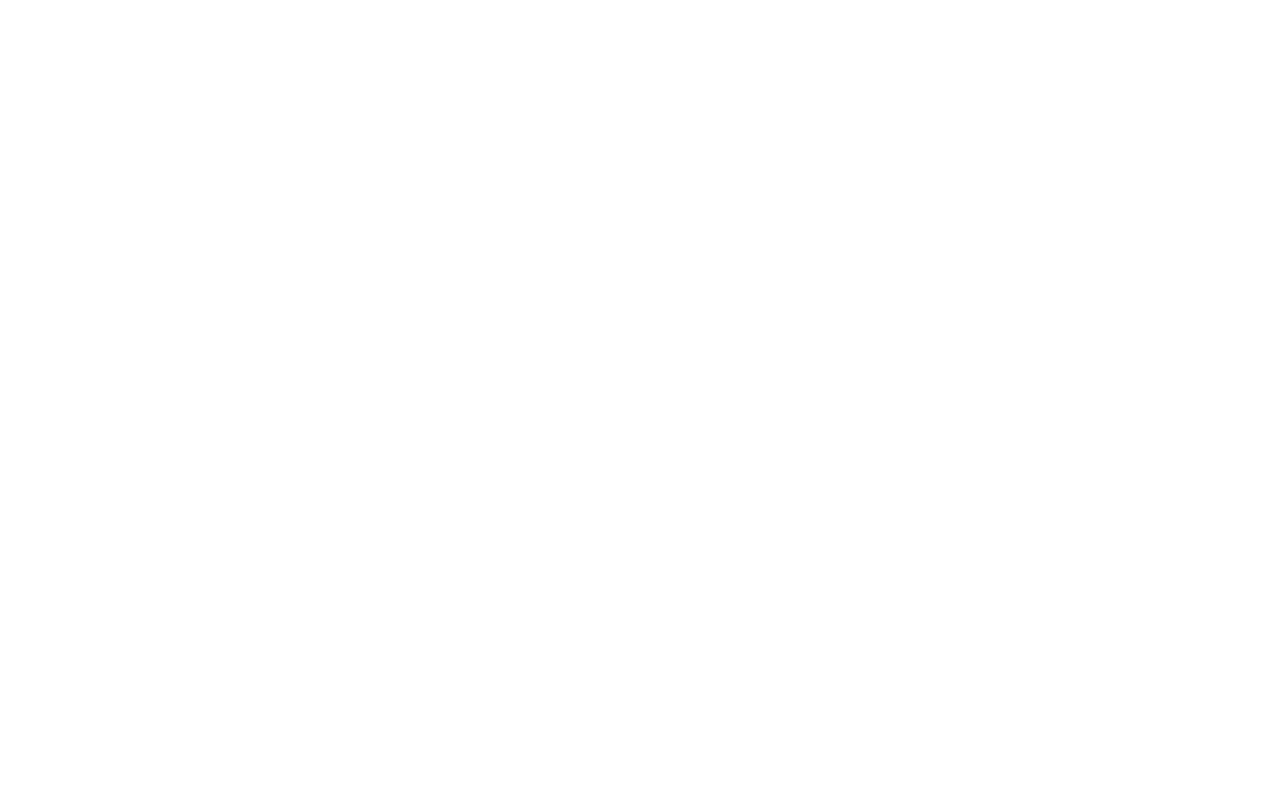
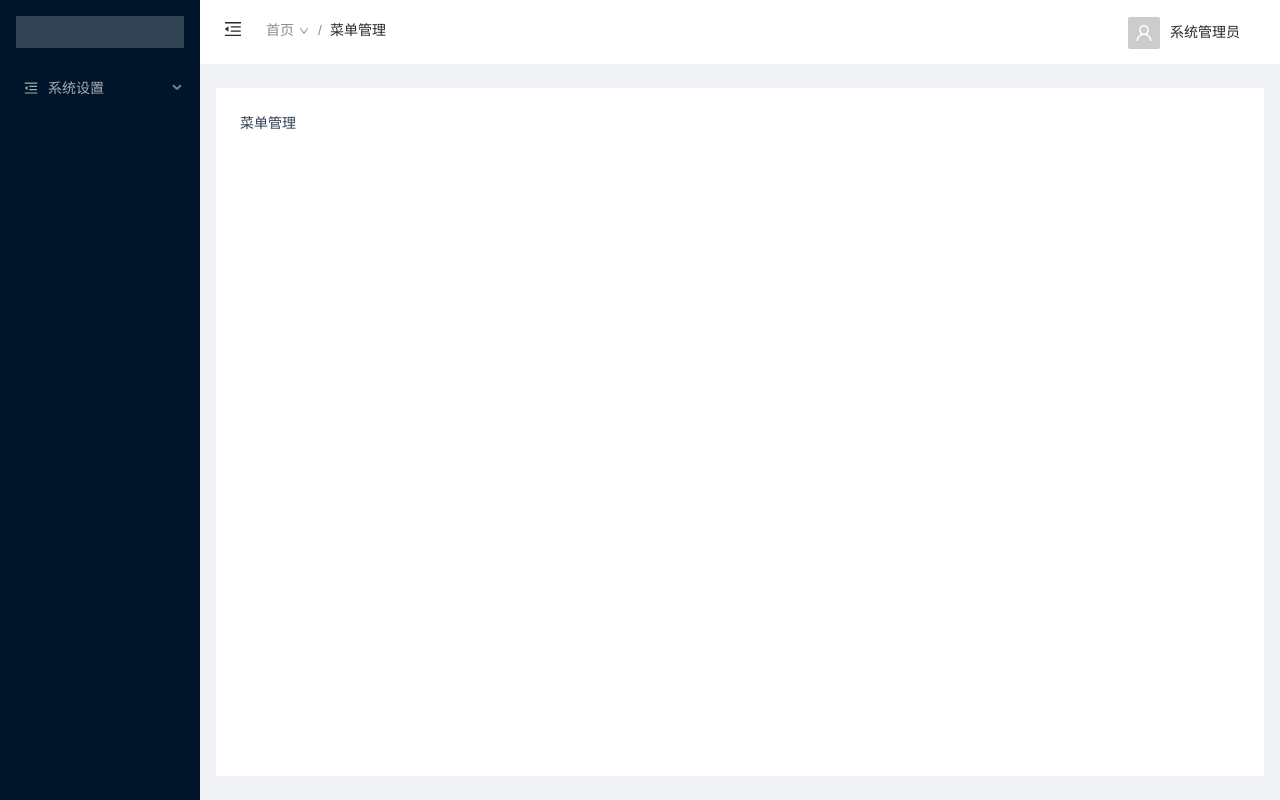
Before and after one commit to Sluggard/platadmin, a Vue app: page /menu in a window 1280 px wide. Before the commit this address had no page. Built offline with nearby package versions, Linux system fonts and the light colour scheme.

Commit message:
增加面包屑

```diff
--- a/src/components/AdminHeader.vue
+++ b/src/components/AdminHeader.vue
@@ -1,11 +1,23 @@
 <template>
-  <a-layout-header style="background: #fff; padding: 0">
+  <a-layout-header id="layout-header">
+    <div class="header-left">
       <menu-unfold-outlined
         v-if="collapsed"
         class="trigger"
         @click="changeCollapsed"
       />
       <menu-fold-outlined v-else class="trigger" @click="changeCollapsed" />
+      <a-breadcrumb :routes="routes">
+        <template #itemRender="{ route, routes, paths }">
+          <span v-if="routes.indexOf(route) === routes.length - 1">
+            {{ route.meta.title }}
+          </span>
+          <router-link v-else :to="`/${paths.join('/')}`">
+            {{ route.meta.title }}
+          </router-link>
+        </template>
+      </a-breadcrumb>
+    </div>
     <a-dropdown class="userinfo" placement="bottomCenter">
       <span>
         <a-avatar shape="square">
@@ -33,21 +45,40 @@
   </a-layout-header>
 </template>
 <script>
-import { MenuUnfoldOutlined, MenuFoldOutlined } from '@ant-design/icons-vue'
+import {
+  MenuUnfoldOutlined,
+  MenuFoldOutlined,
+  UserOutlined
+} from '@ant-design/icons-vue'
 import { mapState, mapMutations } from 'vuex'
 import { constVar } from '@/config/config'
 export default {
   name: 'admin-header',
   data() {
-    return {}
+    return { routes: [] }
   },
   components: {
     MenuUnfoldOutlined,
-    MenuFoldOutlined
+    MenuFoldOutlined,
+    UserOutlined
   },
   computed: mapState({
     collapsed: state => state.collapsed
   }),
+  watch: {
+    $route: {
+      handler: function(route) {
+        console.log(this.routes)
+        console.log(route)
+        if (route.path == '/index') {
+          this.routes = [route.matched[0]]
+        } else {
+          this.routes = route.matched
+        }
+      },
+      immediate: true
+    }
+  },
   methods: {
     ...mapMutations(['changeCollapsed']),
     logout() {
@@ -58,6 +89,37 @@
 }
 </script>
 <style lang="scss" scoped>
+#layout-header {
+  background: #fff;
+  padding: 0;
+  display: flex;
+  flex-direction: row;
+  justify-content: space-between;
+
+  .trigger {
+    font-size: 18px;
+    line-height: 64px;
+    padding: 0 24px;
+    cursor: pointer;
+    transition: color 0.3s;
+  }
+  .trigger:hover {
+    color: #1890ff;
+  }
+
+  .header-left {
+    display: flex;
+    flex-direction: row;
+
+    .ant-breadcrumb {
+      margin: auto;
+      height: 64px;
+      line-height: 64px;
+      position: relative;
+      bottom: 2px;
+    }
+  }
+
   .userinfo {
     float: right;
     margin: 0 30px;
@@ -65,4 +127,5 @@
       margin: 0 10px;
     }
   }
+}
 </style>
--- a/src/components/AdminSlider.vue
+++ b/src/components/AdminSlider.vue
@@ -20,31 +20,19 @@
   data() {
     return {
       menuList: [
-        { key: '/index', title: '1' },
         {
-          key: '2',
-          title: '2',
+          key: '/index',
+          title: '系统设置',
           children: [
-            { key: '2-1', title: '2-1' },
-            {
-              key: '2-2',
-              title: '2-2',
-              children: [
-                { key: '2-2-1', title: '2-2-1' },
-                { key: '2-2-2', title: '2-2-2' }
-              ]
-            }
+            { key: '/user', title: '用户管理' },
+            { key: '/userGroup', title: '用户组管理' },
+            { key: '/role', title: '角色管理' },
+            { key: '/menu', title: '菜单管理' },
+            { key: '/resource', title: '资源管理' },
+            { key: '/organization', title: '组织管理' },
+            { key: '/department', title: '职位管理' }
           ]
-        },
-        {
-          key: '3',
-          title: '3',
-          children: [
-            { key: '3-1', title: '3-1' },
-            { key: '3-2', title: '3-2' }
-          ]
-        },
-        { key: '4', title: '4' }
+        }
       ],
       mode: 'inline',
       theme: 'dark',
@@ -69,6 +57,9 @@
       console.log(item, 'item')
       console.log(key, 'key')
       console.log(keyPath, 'keyPath')
+      if (this.$router.path !== key) {
+        this.$router.push({ path: key })
+      }
     }
   },
   computed: mapState({
@@ -76,3 +67,10 @@
   })
 }
 </script>
+<style lang="scss" scoped>
+.logo {
+  height: 32px;
+  background: rgba(255, 255, 255, 0.2);
+  margin: 16px;
+}
+</style>
--- a/src/components/MenuList.vue
+++ b/src/components/MenuList.vue
@@ -4,9 +4,8 @@
   </a-menu-item>
   <a-sub-menu v-else :key="menu.key">
     <template #title>
-      <span
-        ><span> {{ menu.title }}</span></span
-      >
+      <MenuFoldOutlined />
+      <span> {{ menu.title }}</span>
     </template>
     <menu-list
       v-for="subMenu in menu.children"
@@ -16,9 +15,11 @@
   </a-sub-menu>
 </template>
 <script>
+import { MenuFoldOutlined } from '@ant-design/icons-vue'
 export default {
   // 必须要写name, 否则在组件内部使用TreeNode标签将无法解析
   name: 'menuList',
+  components: { MenuFoldOutlined },
   props: ['menu'],
   data: function() {
     return {}
--- a/src/router/index.js
+++ b/src/router/index.js
@@ -7,7 +7,65 @@
     meta: {
       title: '首页'
     },
-    component: () => import('@/views/Index.vue')
+    component: () => import('@/views/Index.vue'),
+    children: [
+      {
+        path: '/userGroup',
+        name: 'userGroup',
+        meta: {
+          title: '用户组管理'
+        },
+        component: () => import('@/views/sys/UpmsUserGroup.vue')
+      },
+      {
+        path: '/user',
+        name: 'user',
+        meta: {
+          title: '用户管理'
+        },
+        component: () => import('@/views/sys/UpmsUser.vue')
+      },
+      {
+        path: '/organization',
+        name: 'organization',
+        meta: {
+          title: '组织管理'
+        },
+        component: () => import('@/views/sys/UpmsOrganization.vue')
+      },
+      {
+        path: '/department',
+        name: 'department',
+        meta: {
+          title: '职位管理'
+        },
+        component: () => import('@/views/sys/UpmsDepartment.vue')
+      },
+      {
+        path: '/role',
+        name: 'role',
+        meta: {
+          title: '角色管理'
+        },
+        component: () => import('@/views/sys/UpmsRole.vue')
+      },
+      {
+        path: '/menu',
+        name: 'menu',
+        meta: {
+          title: '菜单管理'
+        },
+        component: () => import('@/views/sys/UpmsMenu.vue')
+      },
+      {
+        path: '/resource',
+        name: 'resource',
+        meta: {
+          title: '资源管理'
+        },
+        component: () => import('@/views/sys/UpmsResource.vue')
+      }
+    ]
   },
   {
     path: '/',
--- /dev/null
+++ b/src/views/sys/UpmsDepartment.vue
@@ -0,0 +1,3 @@
+<template>
+  <div>职位管理</div>
+</template>
--- /dev/null
+++ b/src/views/sys/UpmsMenu.vue
@@ -0,0 +1,3 @@
+<template>
+  <div>菜单管理</div>
+</template>
--- /dev/null
+++ b/src/views/sys/UpmsOrganization.vue
@@ -0,0 +1,3 @@
+<template>
+  <div>组织管理</div>
+</template>
--- /dev/null
+++ b/src/views/sys/UpmsResource.vue
@@ -0,0 +1,3 @@
+<template>
+  <div>资源管理</div>
+</template>
--- /dev/null
+++ b/src/views/sys/UpmsRole.vue
@@ -0,0 +1,3 @@
+<template>
+  <div>角色管理</div>
+</template>
--- /dev/null
+++ b/src/views/sys/UpmsUser.vue
@@ -0,0 +1,3 @@
+<template>
+  <div>用户管理</div>
+</template>
--- /dev/null
+++ b/src/views/sys/UpmsUserGroup.vue
@@ -0,0 +1,3 @@
+<template>
+  <div>用户组管理</div>
+</template>
```
Also changed, not shown: .eslintrc.js. Lines whose indentation alone changed are shown as unchanged.
